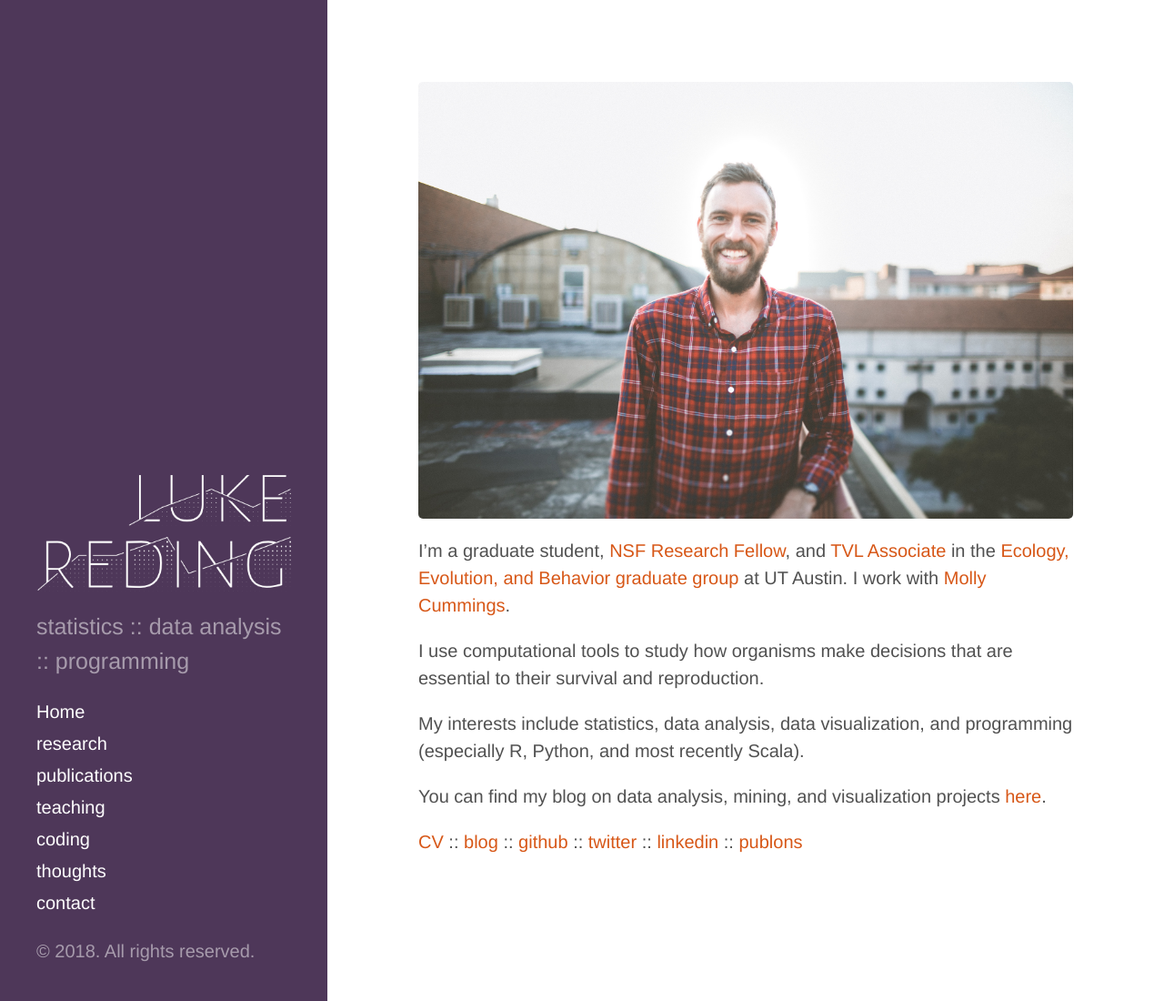
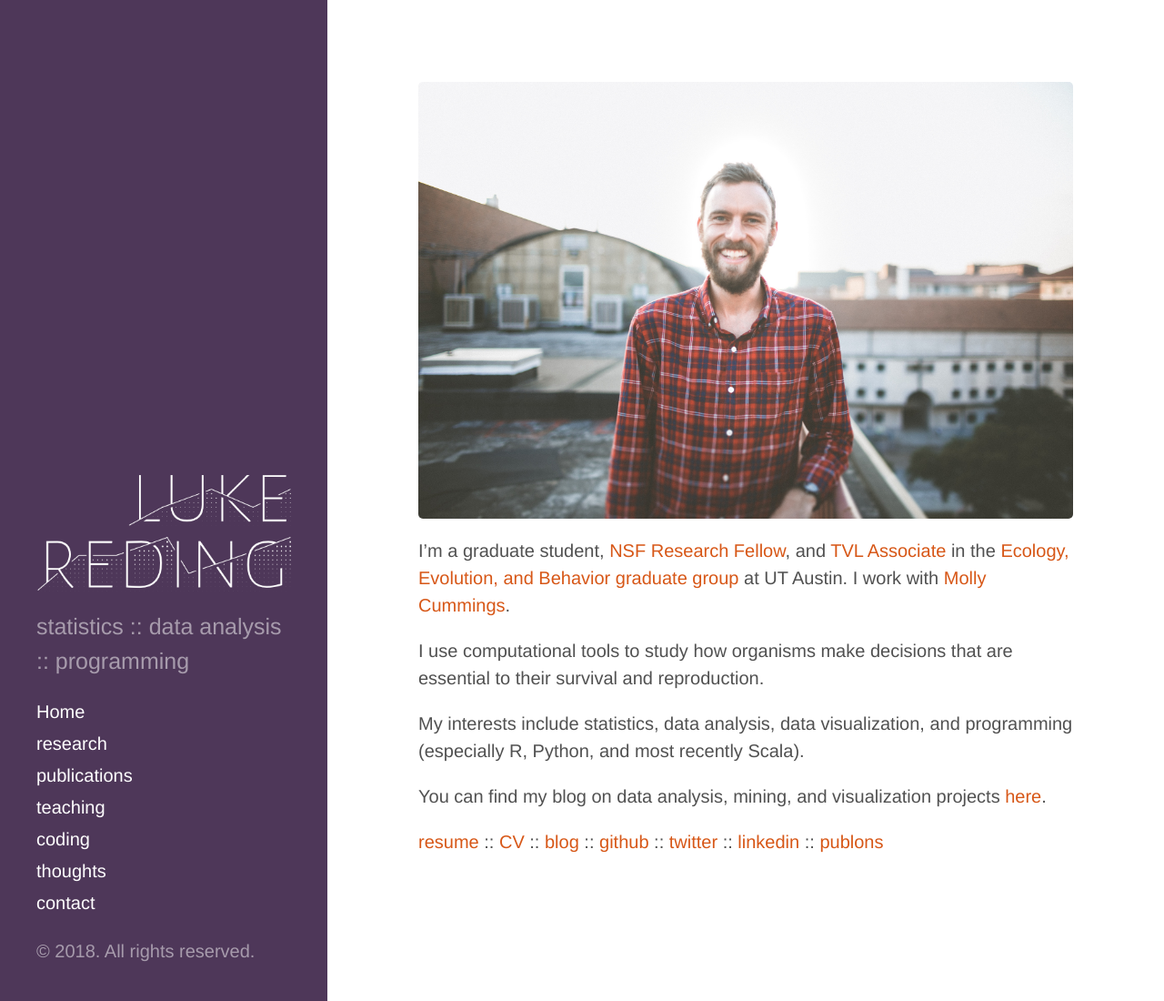
Before and after one commit to lukereding/lukereding.github.io, a Jekyll site: the page built from index.md, in a window 1280 px wide and 1100 px high. Shown: the whole window at 91% size. Built offline with Jekyll 4.4.1, drawn with Linux system fonts in a browser that asks for light colours; the list of posts is cut into pages by our own code.

Commit message:
add resume to website

```diff
--- a/index.md
+++ b/index.md
@@ -13,7 +13,8 @@
 
 You can find my blog on data analysis, mining, and visualization projects [here](https://lukereding.github.io/nonstandard_deviations/).
 
-[CV](../files/cv.pdf)
+[resume](../files/lpr_resume.pdf)
+:: [CV](../files/cv.pdf)
 :: [blog](https://lukereding.github.io/nonstandard_deviations/)
 :: [github](https://github.com/lukereding)
 :: [twitter](https://twitter.com/lpreding)
```
Also changed, not shown: 1 other file.
